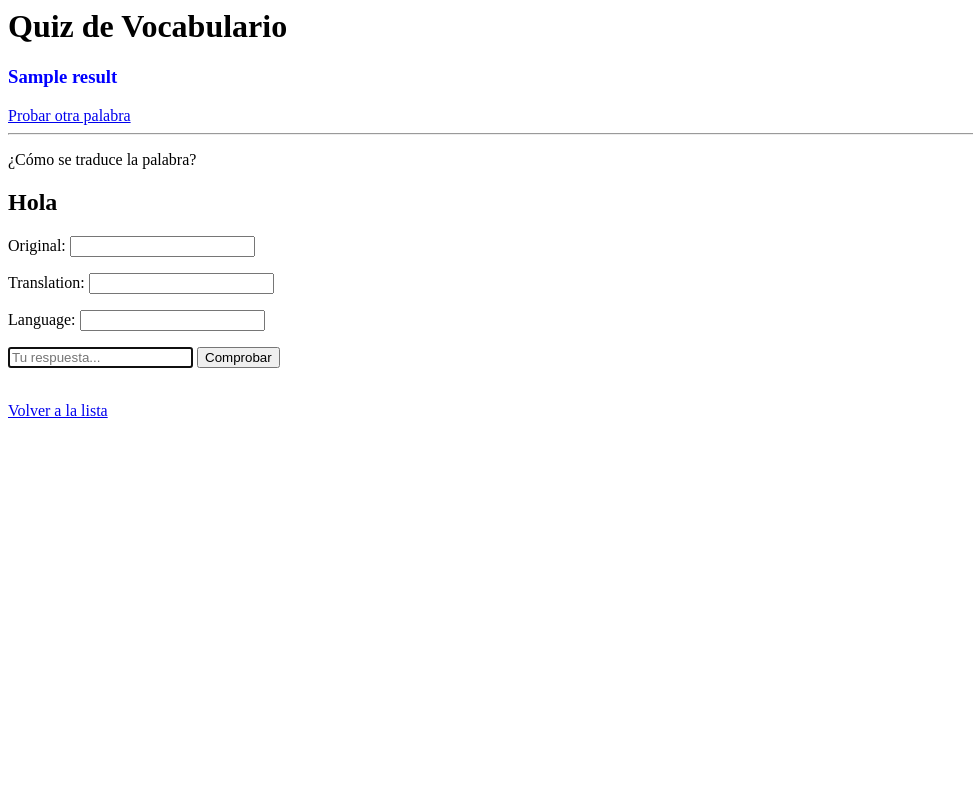
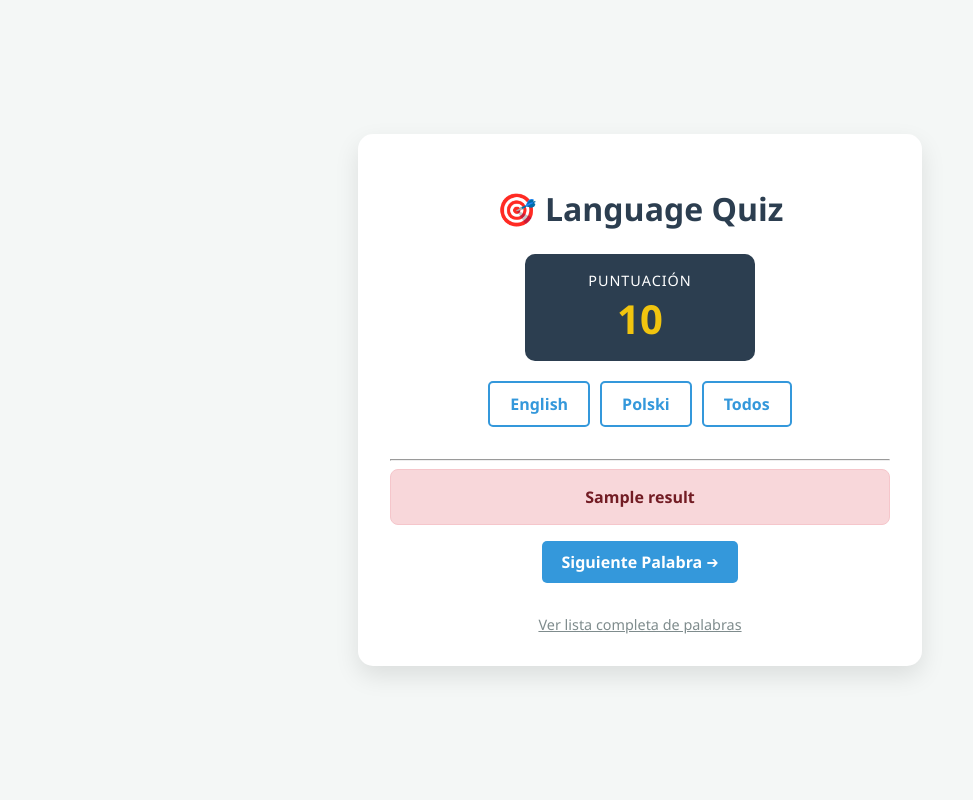
Before and after one commit to daniel-marquez-dev/language-learning-django-app, a Django app: template quiz/templates/quiz/quiz_page.html in a window 1280 px wide. Shown: the whole page, without its empty margins (0-973 px from the left). Run offline with Django 5.2, Linux system fonts and the light colour scheme; data comes from the database, SQL or seed files in the repository; both versions use the stored data as it was after the commit; the template is opened without the code that fills it: values that come from a table or form of the project are taken from there, most other values are stand-ins (such as "Sample title", 1, 10 or a date in 2020); parts of the project's set-up code (start-up, migrations or seed data) failed here and were passed over.

Commit message:
all quiz created

```diff
--- a/quiz/templates/quiz/quiz_page.html
+++ b/quiz/templates/quiz/quiz_page.html
@@ -1,25 +1,72 @@
-<h1> Quiz de Vocabulario</h1>
+<!DOCTYPE html>
+<html lang="es">
+<head>
+    <meta charset="UTF-8">
+    <meta name="viewport" content="width=device-width, initial-scale=1.0">
+    <title>Quiz de Idiomas</title>
+    <style>
+        body { font-family: 'Segoe UI', Tahoma, Geneva, Verdana, sans-serif; background-color: #f4f7f6; display: flex; justify-content: center; align-items: center; min-height: 100vh; margin: 0; }
+        .card { background: white; padding: 2rem; border-radius: 15px; box-shadow: 0 10px 25px rgba(0,0,0,0.1); width: 100%; max-width: 500px; text-align: center; }
+        h1 { color: #2c3e50; margin-bottom: 1.5rem; }
+        .lang-selector { margin-bottom: 2rem; display: flex; justify-content: center; gap: 10px; }
+        .btn { padding: 10px 20px; border: none; border-radius: 5px; cursor: pointer; font-weight: bold; transition: 0.3s; text-decoration: none; display: inline-block; }
+        .btn-blue { background-color: #3498db; color: white; }
+        .btn-green { background-color: #2ecc71; color: white; }
+        .btn-outline { border: 2px solid #3498db; color: #3498db; background: transparent; }
+        .btn:hover { opacity: 0.8; }
+        .result-box { padding: 1rem; border-radius: 8px; margin-bottom: 1rem; font-weight: bold; }
+        .correct { background-color: #d4edda; color: #155724; border: 1px solid #c3e6cb; }
+        .wrong { background-color: #f8d7da; color: #721c24; border: 1px solid #f5c6cb; }
+        input[type="text"] { width: 80%; padding: 12px; margin: 1rem 0; border: 2px solid #ddd; border-radius: 5px; font-size: 1rem; }
+        .footer-link { margin-top: 2rem; display: block; color: #7f8c8d; font-size: 0.9rem; }
+    </style>
+</head>
+<body>
 
-{% if result %}
-    <h3 style="color: blue;">{{ result }}</h3>
-    <a href="{% url 'quiz' %}">Probar otra palabra</a>
-{% endif %}
+<div class="card">
+    <h1>🎯 Language Quiz</h1>
+        <div style="background: #2c3e50; color: white; padding: 15px; border-radius: 10px; margin-bottom: 20px; display: inline-block; min-width: 200px;">
+            <span style="font-size: 0.9rem; text-transform: uppercase; letter-spacing: 1px;">Puntuación</span>
+            <div style="font-size: 2.5rem; font-weight: bold; color: #f1c40f;">
+                {{ score }}
+            </div>
+        </div>
+    <div class="lang-selector">
+        <a href="?language=English" class="btn btn-outline">English</a>
+        <a href="?language=Polski" class="btn btn-outline">Polski</a>
+        <a href="?" class="btn btn-outline">Todos</a>
+    </div>
 
-<hr>
+    <hr>
 
-{% if word %}
-    <p>¿Cómo se traduce la palabra?</p>
-    <h2><strong>{{ word.original }}</strong></h2>
+    {% if result %}
+        <div class="result-box {% if '✅' in result %}correct{% else %}wrong{% endif %}">
+            {{ result }}
+        </div>
+        <a href="?language={{ current_language }}" class="btn btn-blue">Siguiente Palabra ➔</a>
+    {% endif %}
 
-    <form method="POST">
-        {% csrf_token %}
-        {{ form.as_p }}
-        <input type="hidden" name="word_id" value="{{ word.id }}">
+    {% if word and not result %}
+        <p>Estás practicando: <strong>{{ word.language|upper }}</strong></p>
+        <p>¿Cómo se traduce esta palabra?</p>
+        <h2 style="font-size: 2.5rem; color: #2c3e50;">{{ word.original }}</h2>
 
-        <input type="text" name="answer" placeholder="Tu respuesta..." required autofocus>
-        <button type="submit">Comprobar</button>
-    </form>
-{% endif %}
+        <form method="POST">
+            {% csrf_token %}
+            <input type="hidden" name="word_id" value="{{ word.id }}">
+            <input type="text" name="answer" placeholder="Tu respuesta aquí..." required autofocus autocomplete="off">
+            <br>
+            <button type="submit" class="btn btn-green">Comprobar Respuesta</button>
+        </form>
+    {% elif not word %}
+        <p style="color: #e74c3c;">⚠️ No hay palabras disponibles para este idioma.</p>
+        <p>Añade algunas palabras en el panel de administración o cambia de idioma.</p>
+    {% endif %}
 
-<br>
-<a href="{% url 'word_list' %}">Volver a la lista</a>
+    <a href="/vocabulary/" class="footer-link">Ver lista completa de palabras</a>
+
+
+</div>
+
+</body>
+</html>
--- a/vocabulary/urls.py
+++ b/vocabulary/urls.py
@@ -4,5 +4,4 @@ from . import views
 urlpatterns = [
     path('', views.word_list, name='word_list'),
     path('add-word/', views.add_word, name='add_word'),
-    path('quiz/', views.quiz, name='quiz'),
 ]
```
Also changed, not shown: quiz/views.py (+25 -4 lines), db.sqlite3.
